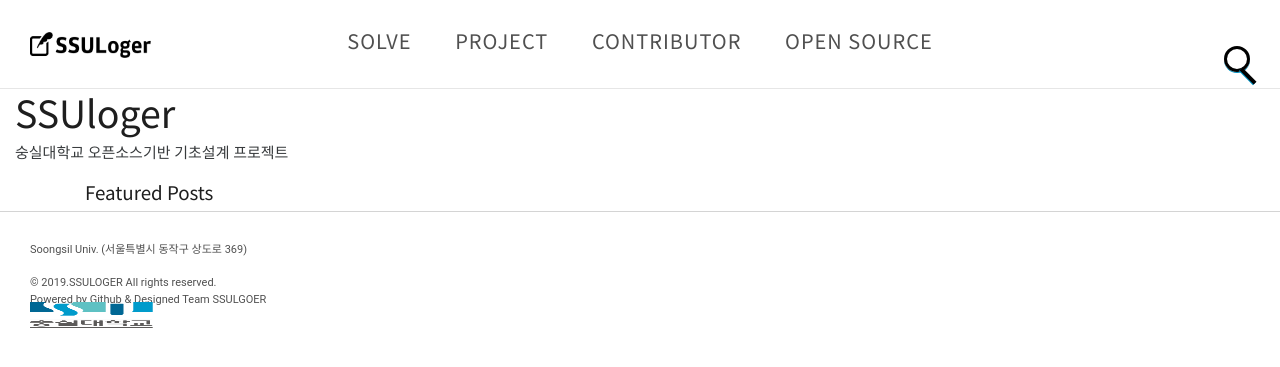
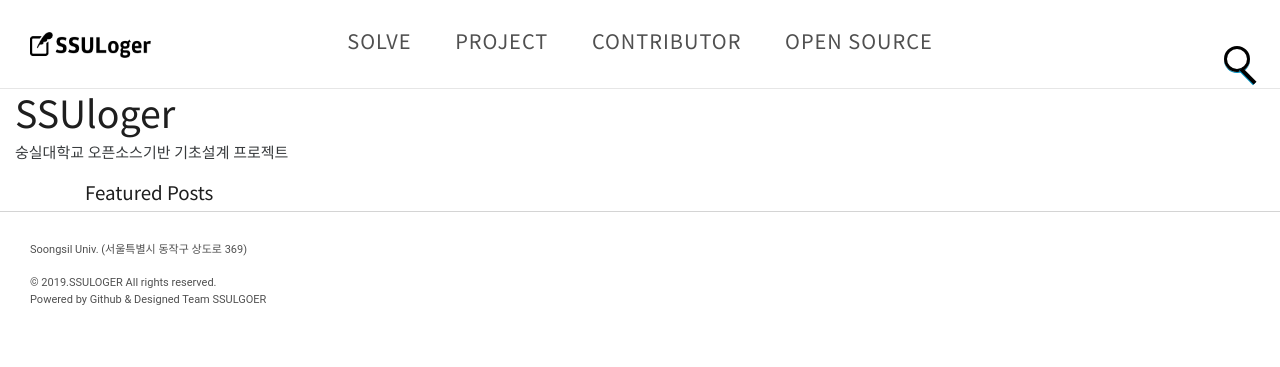
Before and after one commit to qdwns9704/SSULoger, a Jekyll site: the page built from index.html, in a window 1280 px wide. Shown: the top 367 px of the page. Built offline with Jekyll 4.4.1, drawn with Linux system fonts in a browser that asks for light colours.

Commit message:
screen.css: remove soongsil-logo tag

```diff
--- a/_includes/footer.html
+++ b/_includes/footer.html
@@ -1,5 +1,5 @@
 <div id="footer" class"container-fluid">
-	<a id="soongsil-logo" href="https://www.ssu.ac.kr">
+	<p id="soongsil-logo" href="https://www.ssu.ac.kr" />
 	<p id="copyright">
 		<a href="//www.ssu.ac.kr">Soongsil Univ. </a>
 		(서울특별시 동작구 상도로 369)
--- a/assets/css/screen.css
+++ b/assets/css/screen.css
@@ -223,18 +223,6 @@
     padding-top: 10px;
 }
 
-#soongsil-logo {
-  position: absolute;
-  top: 15px;
-  left: 30px;
-  width: 123px;
-  height: 600px;
-  margin: 10 0;
-  padding: 0;
-  background: url(../images/ssu_logo.png) no-repeat center;
-  background-size: 123px 26px;
-}
-
 /*메뉴바*/
 nav{
   width: 100%;
```
Lines whose indentation alone changed are shown as unchanged.
